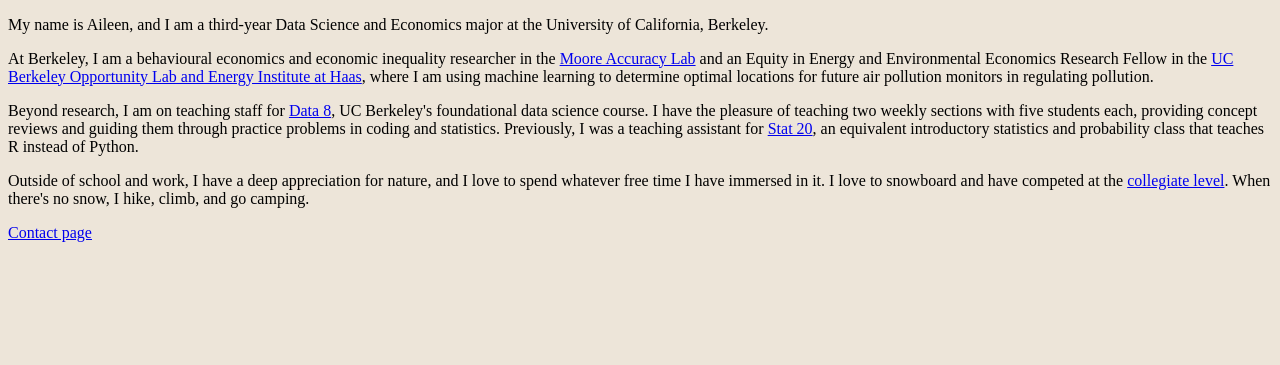
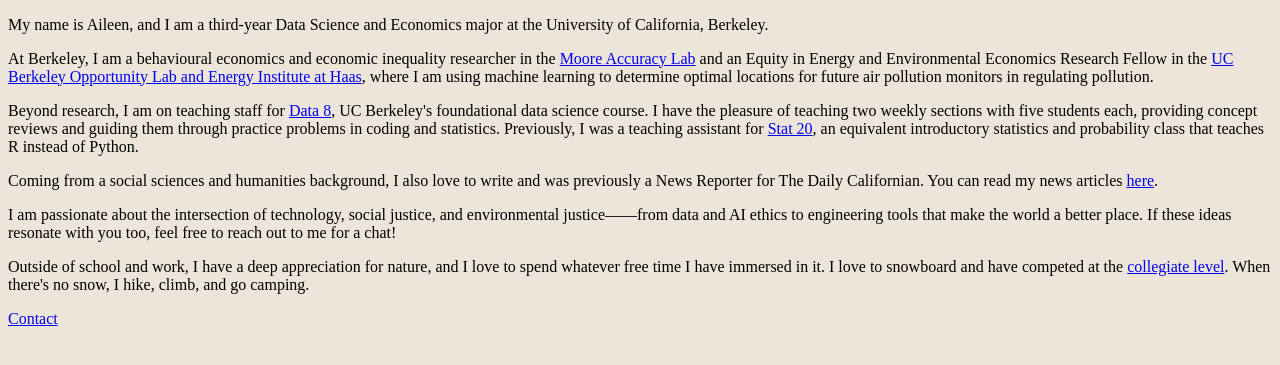
Before and after one commit to a-leenwu/a-leenwu.github.io-old, a plain HTML site: page index.html in a window 1280 px wide. Shown: the part 105-470 px from the top of the page. Drawn offline with Linux system fonts and the light colour scheme.

Commit message:
updated intro

```diff
--- a/index.html
+++ b/index.html
@@ -22,8 +22,12 @@
 
     <p>Beyond research, I am on teaching staff for <a href="https://www.data8.org/fa23/">Data 8</a>, UC Berkeley's foundational data science course. I have the pleasure of teaching two weekly sections with five students each, providing concept reviews and guiding them through practice problems in coding and statistics. Previously, I was a teaching assistant for <a href="https://www.stat20.org/">Stat 20</a>, an equivalent introductory statistics and probability class that teaches R instead of Python.</p>
 
+    <p>Coming from a social sciences and humanities background, I also love to write and was previously a News Reporter for The Daily Californian. You can read my news articles <a href="https://dailycal.org/author/aileenwu">here</a>.</p>
+
+    <p>I am passionate about the intersection of technology, social justice, and environmental justice——from data and AI ethics to engineering tools that make the world a better place. If these ideas resonate with you too, feel free to reach out to me for a chat!</p>
+
     <p>Outside of school and work, I have a deep appreciation for nature, and I love to spend whatever free time I have immersed in it. I love to snowboard and have competed at the <a href="https://www.uscsa.org/">collegiate level</a>. When there's no snow, I hike, climb, and go camping.</p>
 
-    <a href="/contact.html">Contact page</a>
+    <a href="/contact.html">Contact</a>
 </body>
 </html>
```
